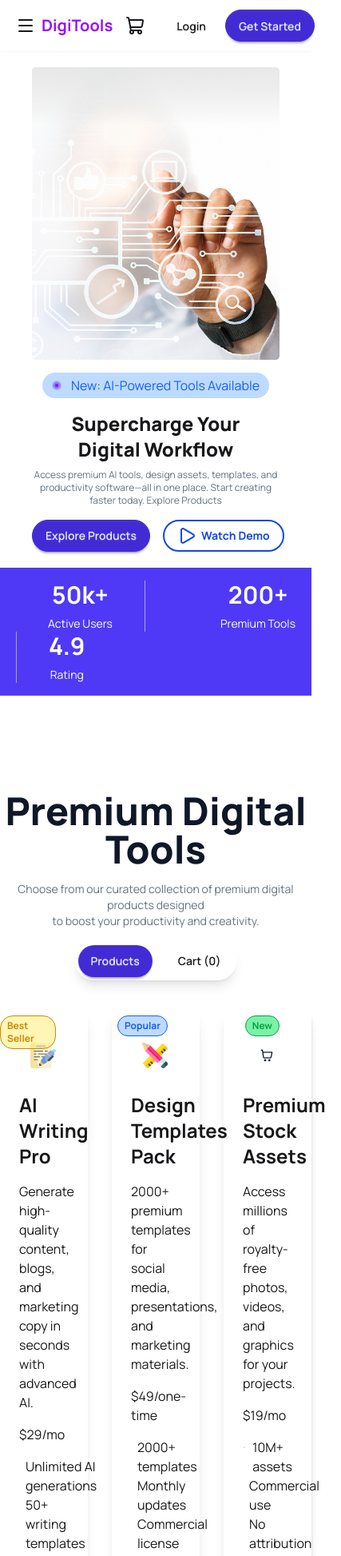
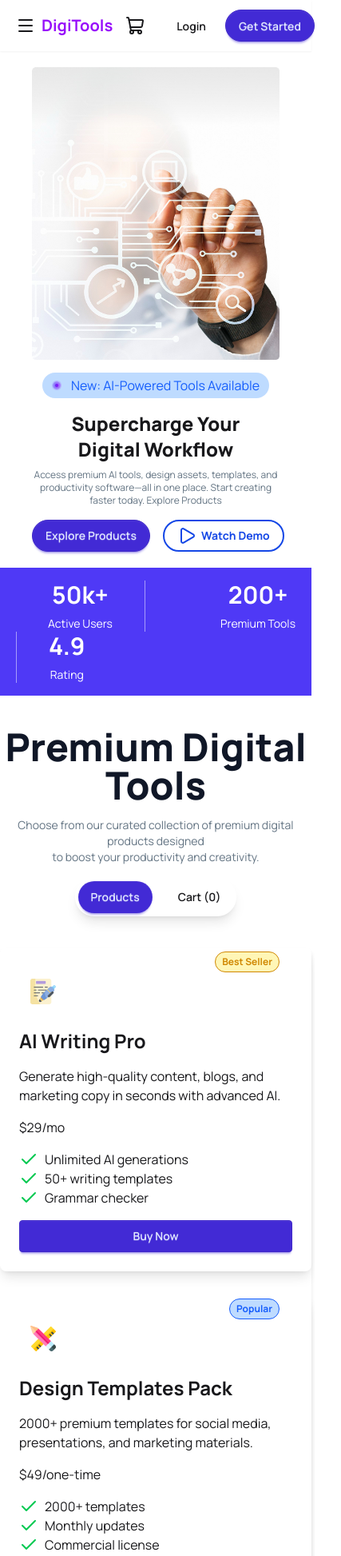
Before and after one commit to shoyon-at-git/B13-Assignment-6, a React (Vite) app: page / in a window 390 px wide. Shown: the top 1946 px of the page at 80% size, 427 px wide, since content can reach past the window. Built offline with nearby package versions, Linux system fonts and the light colour scheme.

Commit message:
Made the product section responsive

```diff
--- a/src/App.jsx
+++ b/src/App.jsx
@@ -42,7 +42,7 @@ function App() {
                     </div>
                 </section>
 
-                <section className="max-w-300 mx-auto py-30">
+                <section className="max-w-300 mx-auto py-10 lg:py-30">
                     <Suspense fallback={<span className="loading loading-spinner loading-lg"></span>}>
                         <ToolsData toolsPromise={toolsPromise} cart={cart} setCart={setCart}></ToolsData>
                     </Suspense>
--- a/src/assets/components/tools-section/tool-card/ProductToolCard.jsx
+++ b/src/assets/components/tools-section/tool-card/ProductToolCard.jsx
@@ -5,7 +5,7 @@ const ProductToolCard = ({data, cart, setCart}) => {
     // console.log(data);
 
     return (
-        <div className='grid grid-cols-3 gap-[30px] rounded-md shadow-md'>
+        <div className='grid grid-cols-1 md:grid-cols-2 lg:grid-cols-3 gap-[30px] rounded-md shadow-md'>
                 {
                     data.map(tool =>
                     {
```
